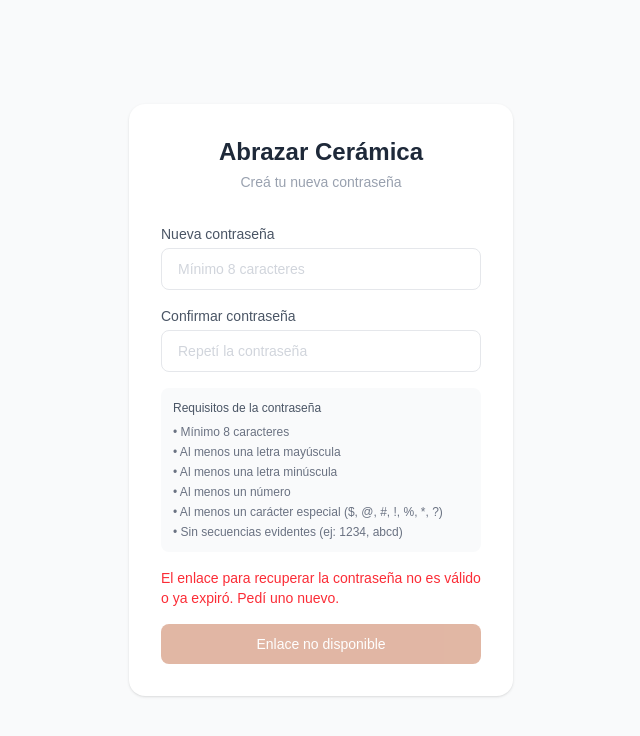
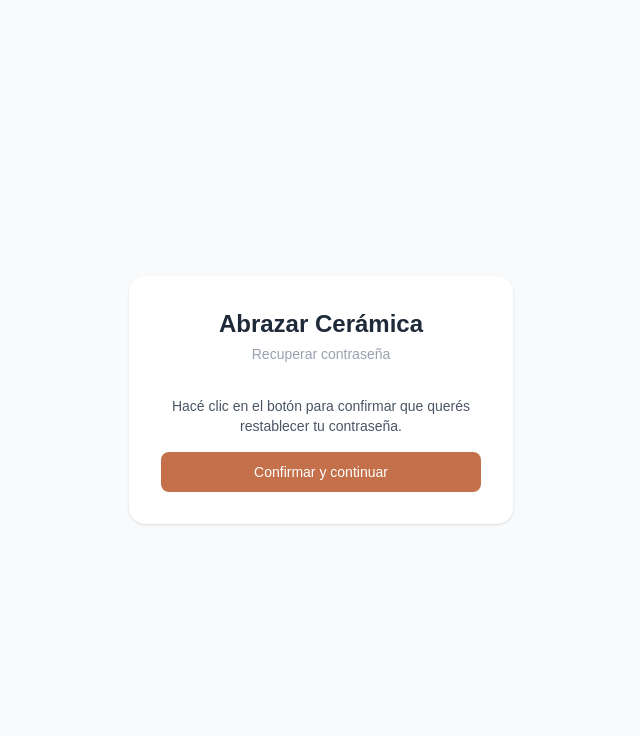
Before and after one commit to martinaboatti/abrazar-ceramica, a Next.js app: page /nueva-password in a window 1280 px wide. Shown: the top 736 px of the page, without its empty margins (319-959 px from the left). Built offline with nearby package versions, Linux system fonts and the light colour scheme; no server answers.

Commit message:
fix: flujo de recuperación de contraseña en dos pasos para evitar invalidación por escaneo de mail

```diff
--- a/app/nueva-password/page.tsx
+++ b/app/nueva-password/page.tsx
@@ -3,62 +3,61 @@
 // Implementa la política de contraseñas descripta en la sección de Seguridad del TFG:
 // mínimo 8 caracteres, mayúscula, minúscula, número, carácter especial,
 // y rechazo de secuencias evidentes (12345678, abcdefgh, etc.)
+//
+// Flujo en dos pasos para evitar que los escáneres de seguridad de los
+// clientes de mail (Gmail, Outlook) invaliden el enlace antes de que el
+// usuario lo abra: el link del mail apunta a esta página con un
+// "token_hash" en la URL, pero ese token NO se canjea automáticamente.
+// Recién se canjea cuando el usuario hace clic en el botón "Confirmar".
 
 'use client'
 
-import { useState, useEffect } from 'react'
+import { useState } from 'react'
 import { createClient } from '@/utils/supabase'
-import { useRouter } from 'next/navigation'
+import { useRouter, useSearchParams } from 'next/navigation'
 
 export default function NuevaPasswordPage() {
   const [password, setPassword] = useState('')
   const [confirmar, setConfirmar] = useState('')
   const [error, setError] = useState('')
   const [loading, setLoading] = useState(false)
+  const [verificando, setVerificando] = useState(false)
   const [sesionInicializada, setSesionInicializada] = useState(false)
   const router = useRouter()
+  const searchParams = useSearchParams()
   const [supabase] = useState(() => createClient())
 
-  useEffect(() => {
-    // IMPORTANTE: no parseamos "code" ni "access_token" a mano acá.
-    // createBrowserClient (de @supabase/ssr) ya trae detectSessionInUrl: true
-    // por defecto, así que apenas se instancia el cliente, él solo detecta
-    // y consume el token de la URL (?code=... o #access_token=...).
-    //
-    // Antes intentábamos hacer ese mismo trabajo a mano con
-    // exchangeCodeForSession/setSession, y como el código es de un solo uso,
-    // se generaba una carrera entre el detector automático del cliente y
-    // nuestro código manual: el que llegaba segundo se encontraba con un
-    // código ya gastado. Eso era la causa del error intermitente
-    // "Auth session missing!".
-    //
-    // La forma correcta de saber cuándo la sesión de recuperación quedó
-    // lista es escuchar el evento PASSWORD_RECOVERY.
-    const { data: { subscription } } = supabase.auth.onAuthStateChange((event, session) => {
-      if (event === 'PASSWORD_RECOVERY' && session) {
-        setSesionInicializada(true)
+  const tokenHash = searchParams.get('token_hash')
+  const type = searchParams.get('type')
+
+  // Paso 1: el usuario confirma con un clic real. Esto es lo que evita
+  // que un escáner automático de un cliente de mail gaste el token solo
+  // por "visitar" la URL, porque un escáner no hace clic en botones.
+  async function handleConfirmar() {
+    setError('')
+    setVerificando(true)
+
+    if (!tokenHash || type !== 'recovery') {
+      setError('El enlace para recuperar la contraseña no es válido.')
+      setVerificando(false)
+      return
     }
+
+    const { error } = await supabase.auth.verifyOtp({
+      token_hash: tokenHash,
+      type: 'recovery',
     })
 
-    // Red de seguridad: si a los pocos segundos no llegó el evento
-    // PASSWORD_RECOVERY, es porque el enlace ya se usó (por ejemplo, un
-    // escáner de seguridad del cliente de mail lo "pre-visitó") o expiró.
-    // En ese caso mostramos el error y dejamos el botón deshabilitado
-    // (sesionInicializada queda en false a propósito).
-    const timeout = setTimeout(async () => {
-      const { data: { session } } = await supabase.auth.getSession()
-      if (!session) {
+    if (error) {
+      console.log('Error verifyOtp:', error)
       setError('El enlace para recuperar la contraseña no es válido o ya expiró. Pedí uno nuevo.')
-      } else {
+      setVerificando(false)
+      return
+    }
+
     setSesionInicializada(true)
+    setVerificando(false)
   }
-    }, 3000)
-
-    return () => {
-      subscription.unsubscribe()
-      clearTimeout(timeout)
-    }
-  }, [supabase.auth])
 
   // Valida la política de contraseñas del TFG y devuelve un mensaje con TODOS los requisitos faltantes, o null si es válida
   function validarPassword(pass: string): string | null {
@@ -70,11 +69,9 @@
     if (!/[0-9]/.test(pass)) requisitos.push('un número')
     if (!/[$@#!%*?]/.test(pass)) requisitos.push('un carácter especial ($, @, #, !, %, *, ?)')
 
-    // Detecta secuencias numéricas ascendentes o descendentes de 4+ dígitos (ej: 1234, 9876)
     const secuenciaNumerica = /(0123|1234|2345|3456|4567|5678|6789|9876|8765|7654|6543|5432|4321|3210)/
     if (secuenciaNumerica.test(pass)) requisitos.push('no debe contener secuencias numéricas evidentes')
 
-    // Detecta secuencias alfabéticas ascendentes o descendentes de 4+ letras (ej: abcd, wxyz)
     const letras = 'abcdefghijklmnopqrstuvwxyz'
     const passLower = pass.toLowerCase()
     for (let i = 0; i <= letras.length - 4; i++) {
@@ -86,7 +83,6 @@
       }
     }
 
-    // Detecta el mismo carácter repetido 4 o más veces seguidas (ej: aaaa, 1111)
     if (/(.)\1{3,}/.test(pass)) requisitos.push('no debe repetir el mismo carácter varias veces seguidas')
 
     if (requisitos.length === 0) return null
@@ -117,9 +113,6 @@
       return
     }
 
-    // No hace falta volver a chequear la sesión acá: si el usuario pudo
-    // hacer clic es porque sesionInicializada ya es true, y eso solo pasa
-    // tras el evento PASSWORD_RECOVERY (sesión confirmada).
     const { error } = await supabase.auth.updateUser({
       password,
     })
@@ -139,8 +132,28 @@
       <div className="w-full max-w-sm bg-white rounded-2xl shadow-sm p-8">
         <div className="text-center mb-8">
           <h1 className="text-2xl font-semibold text-gray-800">Abrazar Cerámica</h1>
-          <p className="text-gray-400 text-sm mt-1">Creá tu nueva contraseña</p>
+          <p className="text-gray-400 text-sm mt-1">
+            {sesionInicializada ? 'Creá tu nueva contraseña' : 'Recuperar contraseña'}
+          </p>
         </div>
+
+        {!sesionInicializada ? (
+          // PASO 1: pantalla de confirmación manual
+          <div className="flex flex-col gap-4">
+            <p className="text-sm text-gray-600 text-center">
+              Hacé clic en el botón para confirmar que querés restablecer tu contraseña.
+            </p>
+            {error && <p className="text-red-500 text-sm text-center">{error}</p>}
+            <button
+              onClick={handleConfirmar}
+              disabled={verificando}
+              className="w-full bg-naranja-500 hover:bg-naranja-600 text-white rounded-lg py-2.5 text-sm font-medium transition-colors disabled:opacity-50"
+            >
+              {verificando ? 'Confirmando...' : 'Confirmar y continuar'}
+            </button>
+          </div>
+        ) : (
+          // PASO 2: formulario de nueva contraseña (igual que antes)
           <div className="flex flex-col gap-4">
             <div>
               <label className="text-sm text-gray-600 mb-1 block">Nueva contraseña</label>
@@ -162,10 +175,11 @@
               </ul>
             </div>
             {error && <p className="text-red-500 text-sm">{error}</p>}
-          <button onClick={handleCambiar} disabled={loading || !sesionInicializada} className="w-full bg-naranja-500 hover:bg-naranja-600 text-white rounded-lg py-2.5 text-sm font-medium transition-colors disabled:opacity-50">
-            {error && !sesionInicializada ? 'Enlace no disponible' : !sesionInicializada ? 'Validando enlace...' : loading ? 'Guardando...' : 'Guardar nueva contraseña'}
+            <button onClick={handleCambiar} disabled={loading} className="w-full bg-naranja-500 hover:bg-naranja-600 text-white rounded-lg py-2.5 text-sm font-medium transition-colors disabled:opacity-50">
+              {loading ? 'Guardando...' : 'Guardar nueva contraseña'}
             </button>
           </div>
+        )}
       </div>
     </main>
   )
```
Lines whose indentation alone changed are shown as unchanged.
